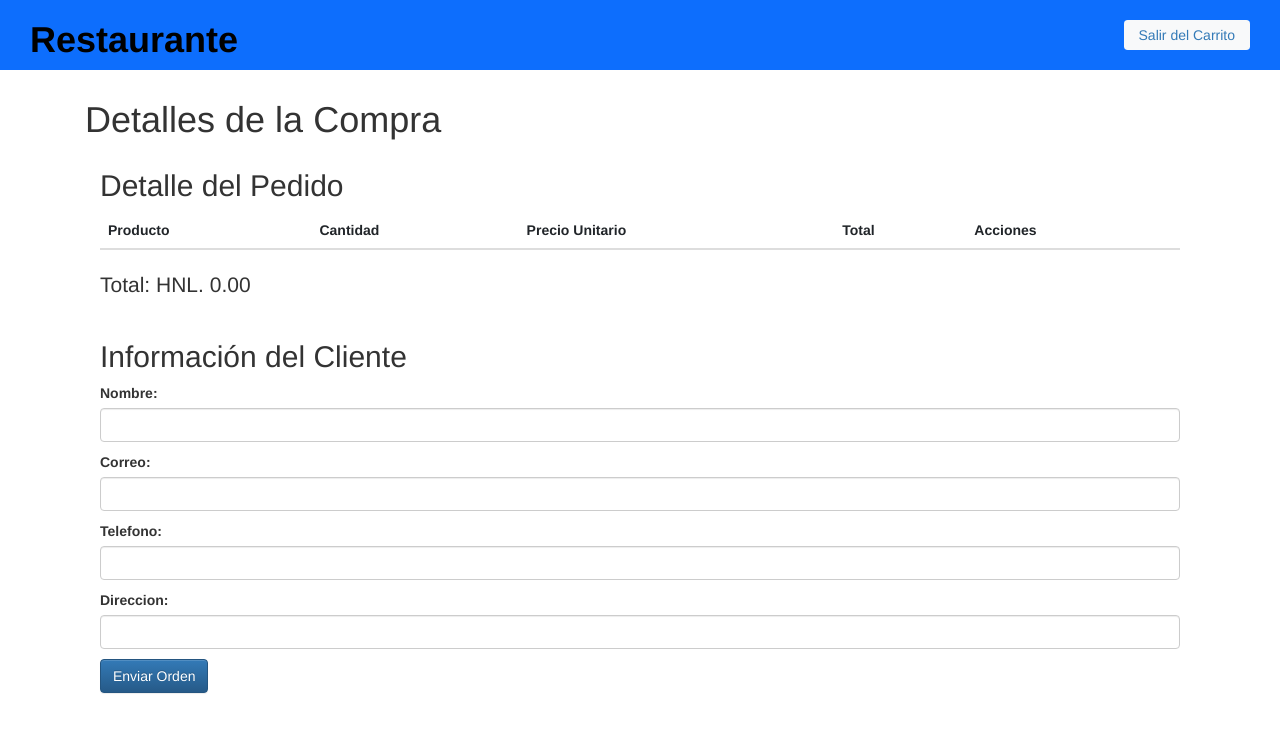
After one commit to Heryweik/RestaurantPHP, a PHP site: page /carrito.php in a window 1280 px wide. The commit adds this page. Shown: the top 733 px of the page. Run offline with PHP 8.4, Linux system fonts and the light colour scheme; lists and menus that the app fills with data are empty; some libraries are stand-ins or nearby versions.

Commit message:
[Changes] - Funcionalidad de pedidos lista

```diff
--- /dev/null
+++ b/carrito.php
@@ -0,0 +1,130 @@
+<!DOCTYPE html>
+<html lang="en">
+
+<head>
+    <meta charset="UTF-8">
+    <meta name="viewport" content="width=device-width, initial-scale=1.0">
+    <title>Detalles de la Compra</title>
+    <link href="https://cdn.jsdelivr.net/npm/bootstrap@5.2.3/dist/css/bootstrap.min.css" rel="stylesheet" integrity="sha384-rbsA2VBKQhggwzxH7pPCaAqO46MgnOM80zW1RWuH61DGLwZJEdK2Kadq2F9CUG65" crossorigin="anonymous">
+    <script src="src/bootstrap-5.3.3-dist/js/bootstrap.min.js"></script>
+</head>
+
+<body>
+    <div class="page-nav fw-normal bg-primary d-flex justify-content-between align-item-center px-5 text-black">
+        <h1 class="fw-bold">Restaurante</h1>
+        <a id="checkout" class="button-checkout my-auto bg-light text-decoration-none py-2 px-4 rounded" href="pedidos.php" >Salir del Carrito</a>
+    </div>
+
+    <div class="container">
+        <h1 class="mt-5">Detalles de la Compra</h1>
+        <div class="d-flex flex-column mt-3" >
+            <div class="col-md-12">
+                <h2>Detalle del Pedido</h2>
+                <table class="table">
+                    <thead>
+                        <tr>
+                            <th>Producto</th>
+                            <th>Cantidad</th>
+                            <th>Precio Unitario</th>
+                            <th>Total</th>
+                            <th>Acciones</th>
+                        </tr>
+                    </thead>
+                    <tbody id="detallePedido">
+                    </tbody>
+                </table>
+                <p class="lead">Total: <span id="totalPedido">HNL. 0.00</span></p>
+            </div>
+
+            <div class="col-md-12">
+                <h2>Información del Cliente</h2>
+                <form action="orden.php" method="post">
+                    <div class="mb-3">
+                        <label for="nombre" class="form-label">Nombre:</label>
+                        <input type="text" class="form-control" id="nombre" name="nombre" required>
+                    </div>
+                    <div class="mb-3">
+                        <label for="email" class="form-label">Correo:</label>
+                        <input type="email" class="form-control" id="email" name="email" required>
+                    </div>
+                    <div class="mb-3">
+                        <label for="telefono" class="form-label">Telefono:</label>
+                        <input type="tel" class="form-control" id="telefono" name="telefono" required>
+                    </div>
+                    <div class="mb-3">
+                        <label for="direccion" class="form-label">Direccion:</label>
+                        <input type="text" class="form-control" id="direccion" name="direccion" required>
+                    </div>
+                    <!-- Campo oculto para enviar los datos del carrito -->
+                    <input type="hidden" id="carrito" name="carrito">
+                    <button type="submit" class="btn btn-primary">Enviar Orden</button>
+                </form>
+            </div>
+        </div>
+    </div>
+
+    <script src="https://ajax.googleapis.com/ajax/libs/jquery/3.6.0/jquery.min.js"></script>
+    <script src="https://cdn.jsdelivr.net/npm/bootstrap@5.3.0-alpha1/dist/js/bootstrap.bundle.min.js"></script>
+    <script>
+        var carrito = JSON.parse(localStorage.getItem('carrito'));
+
+        function actualizarCarrito() {
+            if (carrito && carrito.length > 0) {
+                var detallePedidoHTML = '';
+                var totalPedido = 0;
+
+                carrito.forEach(function(producto, index) {
+                    var subtotal = producto.precio * producto.cantidad;
+                    detallePedidoHTML += '<tr>';
+                    detallePedidoHTML += '<td>' + producto.nombre + '</td>';
+                    detallePedidoHTML += '<td><input type="number" class="form-control cantidad" min="1" value="' + producto.cantidad + '" data-index="' + index + '"></td>';
+                    detallePedidoHTML += '<td>HNL.' + producto.precio + '</td>';
+                    detallePedidoHTML += '<td>HNL.' + subtotal + '</td>';
+                    detallePedidoHTML += '<td><button class="btn btn-danger btn-sm eliminar" data-index="' + index + '">Eliminar</button></td>';
+                    detallePedidoHTML += '</tr>';
+                    totalPedido += subtotal;
+                });
+
+                $('#detallePedido').html(detallePedidoHTML);
+                $('#totalPedido').text('HNL.' + totalPedido);
+
+                $('#carrito').val(JSON.stringify(carrito));
+            }
+        }
+
+        actualizarCarrito();
+
+        $(document).on('change', '.cantidad', function() {
+            var index = $(this).data('index');
+            var cantidad = parseInt($(this).val());
+
+            if (!isNaN(cantidad) && cantidad > 0) {
+                carrito[index].cantidad = cantidad;
+                localStorage.setItem('carrito', JSON.stringify(carrito));
+                actualizarCarrito();
+            }
+        });
+
+        $(document).on('click', '.eliminar', function() {
+            var index = $(this).data('index');
+            carrito.splice(index, 1);
+            localStorage.setItem('carrito', JSON.stringify(carrito));
+            actualizarCarrito();
+        });
+    </script>
+
+    <!-- Latest compiled and minified CSS -->
+<link rel="stylesheet" href="https://cdn.jsdelivr.net/npm/bootstrap@3.3.7/dist/css/bootstrap.min.css"
+integrity="sha384-BVYiiSIFeK1dGmJRAkycuHAHRg32OmUcww7on3RYdg4Va+PmSTsz/K68vbdEjh4u" crossorigin="anonymous">
+
+<!-- Optional theme -->
+<link rel="stylesheet" href="https://cdn.jsdelivr.net/npm/bootstrap@3.3.7/dist/css/bootstrap-theme.min.css"
+integrity="sha384-rHyoN1iRsVXV4nD0JutlnGaslCJuC7uwjduW9SVrLvRYooPp2bWYgmgJQIXwl/Sp" crossorigin="anonymous">
+
+<!-- Latest compiled and minified JavaScript -->
+<script src="https://cdn.jsdelivr.net/npm/bootstrap@3.3.7/dist/js/bootstrap.min.js"
+  integrity="sha384-Tc5IQib027qvyjSMfHjOMaLkfuWVxZxUPnCJA7l2mCWNIpG9mGCD8wGNIcPD7Txa"
+  crossorigin="anonymous"></script>
+</body>
+
+</html>
```
Also changed, not shown: orden.php (+17 -6 lines), pedidos.html (deleted, +0 -124 lines), pedidos.php (added, +126 -0 lines).
